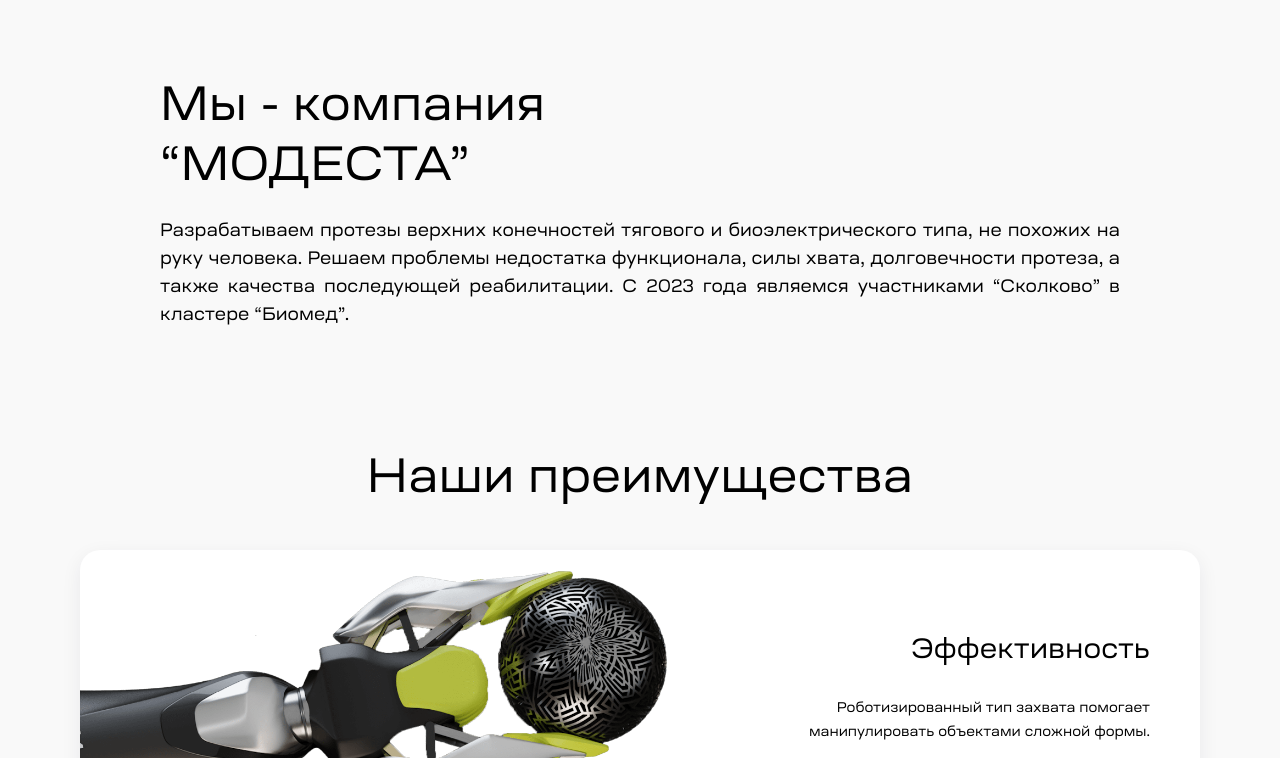
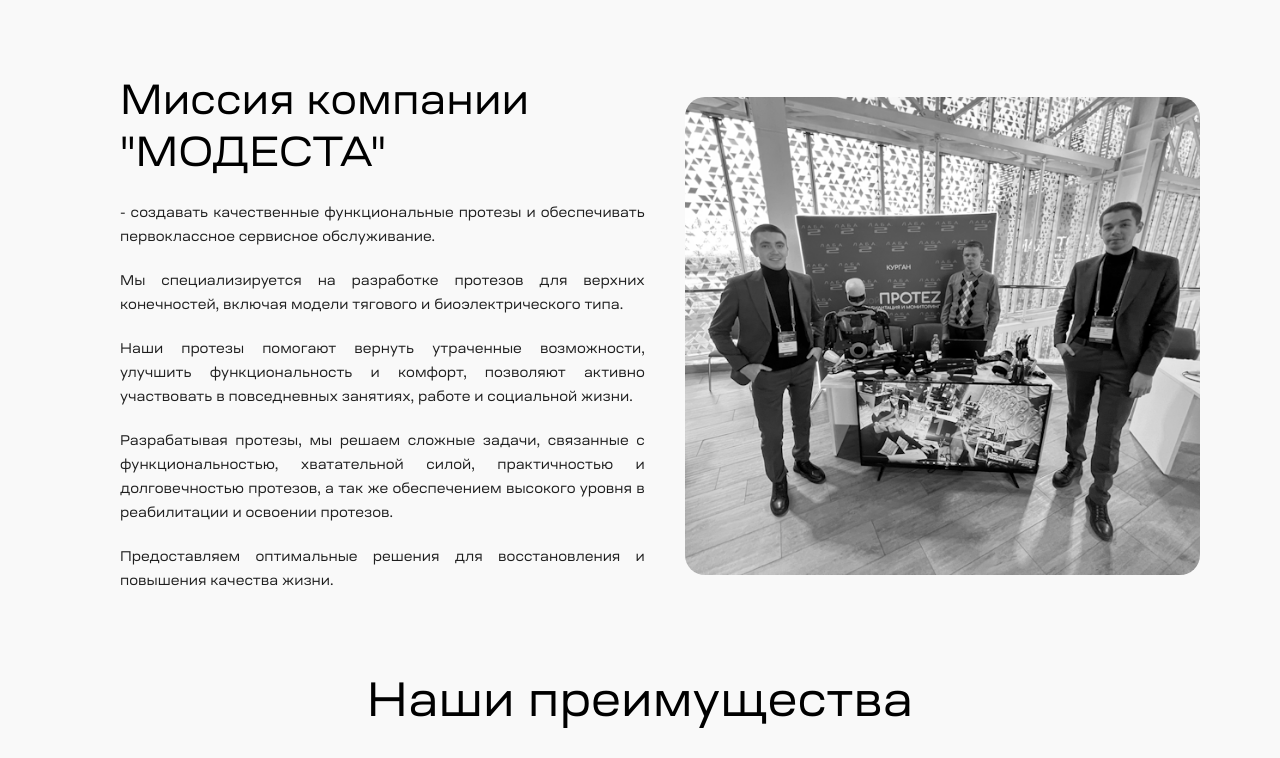
Before and after one commit to KirillBobkov/modesta, a plain HTML site: page index.html in a window 1280 px wide. Shown: the part 462-1220 px from the top of the page. Drawn offline with Linux system fonts and the light colour scheme.

Commit message:
fixed history

```diff
--- a/css/advantages_r1.css
+++ b/css/advantages_r1.css
@@ -33,6 +33,7 @@
 .advantages__item-description {
     max-width: 400px;
     text-shadow: 3px 3px 5px var(--card-bg-color), -3px 3px 5px var(--card-bg-color), -3px -3px 5px var(--card-bg-color),  3px -3px 5px var(--card-bg-color);
+    color: var(--secondary-font-color);
 }
 
 .advantages__item--right {
--- a/css/colors_r1.css
+++ b/css/colors_r1.css
@@ -1,5 +1,6 @@
 :root {
     --font-color: #000000;
+    --secondary-font-color: rgb(31, 31, 31);
 
     --bg-color: #f9f9f9;
     --bg-color-opacity: rgba(255, 255, 255, 0.694);
@@ -16,6 +17,7 @@
 
 :root[theme='dark'] {
     --font-color: #ffffff;
+    --secondary-font-color: rgb(161, 161, 161);
 
     --bg-color: #000000;
     --bg-color-opacity: rgba(0, 0, 0, 0.259);
--- a/css/header_r1.css
+++ b/css/header_r1.css
@@ -1,5 +1,6 @@
 .header {
     position: relative;
+    margin-bottom: 80px;
 }
 
 .header__video {
@@ -134,6 +135,7 @@
 @media screen and (max-width: 998px) {
     .header {
         margin-top: 0;
+        margin-bottom: 40px;
     }
 
     .header__video {
--- a/css/history_r1.css
+++ b/css/history_r1.css
@@ -1,40 +1,74 @@
 .history {
-    display: flex;
     margin: 0 auto;
-
 }
 
 .history__content {
     width: 100%;
     font-size: 18px;
     line-height: 28px;
-    padding: 80px 80px 40px 80px;
+    display: flex;
+    flex-wrap: nowrap;
+    align-items: center;
+}
+
+.history__content-inner {
+    padding: 0 40px;
+    border-radius: 20px;
+    display: flex;
+    flex-direction: column;
+    justify-content: center;
 }
 
 .history__title {
-    width: 50%;
-    font-size: 48px;
-    line-height: 60px;
+    width: 100%;
+    font-size: 42px;
+    line-height: 52px;
     margin-bottom: 20px;
     text-align: left;
 }
 
 .history__description {
     text-align: justify;
+    margin-bottom: 0;
+    font-size: 14px;
+    line-height: 24px;
+    color: var(--secondary-font-color);
+    margin-bottom: 20px;
+}
+
+.history__img {
+    width: 46%;
+    object-fit: cover;
+    border-radius: 20px;
+}
+
+.history__description:last-child {
+    margin-bottom: 0;
 }
 
 @media screen and (max-width: 768px) {
+
     .history__title {
         width: 100%;
         font-size: 32px;
         line-height: 36px;
         margin-bottom: 20px;
-        text-align: left;
+        text-align: center;
     }
 
     .history__content {
-        padding: 40px 0;
+        padding: 0;
         font-size: 14px;
         line-height: 20px;
+        flex-direction: column;
+    }
+
+    .history__content-inner {
+        padding: 0;
+        margin-bottom: 30px;
+    }
+
+    .history__img {
+        width: 100%;
     }
 }
--- a/css/problems_r1.css
+++ b/css/problems_r1.css
@@ -58,6 +58,7 @@
   .problem__description {
     font-size: 18px;
     line-height: 28px;
+    color: var(--secondary-font-color);
   }
 
   .problems .slider__indicators li {
--- a/css/stay-in-touch_r1.css
+++ b/css/stay-in-touch_r1.css
@@ -39,6 +39,7 @@
     font-size: 18px;
     line-height: 28px;
     margin-bottom: 20px;
+    color: rgb(161, 161, 161);
 }
 
 
--- a/css/team_r1.css
+++ b/css/team_r1.css
@@ -54,6 +54,7 @@
     line-height: 18px;
     text-align: left;
     width: 100%;
+    color: var(--secondary-font-color);
 }
 
 .person__profession {
--- a/index.html
+++ b/index.html
@@ -554,16 +554,14 @@
                     </g>
                 </svg>
                 <a target="_blank" href="https://navigator.sk.ru/orn/1125414" class="header__mobile-logo">
-                        <img width="30" src="img/sk_participant.png" class="header__imgSK"
-                            alt="Логотип участника Сколково">
+                    <img width="30" src="img/sk_participant.png" class="header__imgSK" alt="Логотип участника Сколково">
                     <span>Участник</span>
                 </a>
             </div>
             <nav class="nav">
                 <a target="_blank" href="https://navigator.sk.ru/orn/1125414"
                     class="header__nav-item header__nav-item--external">
-                        <img width="30" src="img/sk_participant.png" class="header__imgSK"
-                            alt="Логотип участника Сколково">
+                    <img width="30" src="img/sk_participant.png" class="header__imgSK" alt="Логотип участника Сколково">
                     <span>Участник</span>
                 </a>
                 <a class="header__nav-item" href="#history" onclick="toogleHeader()">О нас</a>
@@ -593,24 +591,50 @@
             </div>
         </div>
 
-        <video  class="header__video" preload="yes" autoplay loop muted playsinline>
-            <source  src="img/rotate.mp4"  type="video/mp4"></source>
-            <source src="img/rotate.webm" type="video/webm"></source>
-            <source  src="img/rotate.mov"  type="video/mov"></source>
+        <video class="header__video" preload="yes" autoplay loop muted playsinline>
+            <source src="img/rotate.mp4" type="video/mp4">
+            </source>
+            <source src="img/rotate.webm" type="video/webm">
+            </source>
+            <source src="img/rotate.mov" type="video/mov">
+            </source>
         </video>
     </header>
     <main>
         <section class="container">
             <div class="history" id="history">
                 <div class="history__content">
-                    <h2 class="history__title element-animation element-animation--bottom">Мы - компания “МОДЕСТА” </h2>
+
+                    <div class="history__content-inner">
+                        <h2 class="history__title element-animation element-animation--bottom"> Миссия компании "МОДЕСТА"
+                        </h2>
                     <p class="history__description element-animation element-animation--bottom">
-                        Разрабатываем протезы верхних конечностей тягового и биоэлектрического типа, не похожих на руку
-                        человека. Решаем проблемы недостатка функционала, силы хвата, долговечности протеза, а также
-                        качества последующей реабилитации. С 2023 года являемся участниками “Сколково” в кластере
-                        “Биомед”.
+                        - создавать качественные функциональные протезы и обеспечивать первоклассное сервисное
+                        обслуживание.
+                    </p>
+
+                    <p class="history__description element-animation element-animation--bottom">
+                        Мы специализируется на разработке протезов для верхних конечностей, включая
+                        модели тягового и биоэлектрического типа.
+                    </p>
+
+                    <p class="history__description element-animation element-animation--bottom">
+                        Наши протезы помогают вернуть утраченные возможности, улучшить функциональность и комфорт,
+                        позволяют активно участвовать в повседневных занятиях, работе и социальной жизни.
+                    </p>
+
+                    <p class="history__description element-animation element-animation--bottom">
+                        Разрабатывая протезы, мы решаем сложные задачи, связанные с функциональностью, хватательной
+                        силой, практичностью и долговечностью протезов, а так же обеспечением высокого уровня в реабилитации и освоении протезов.
+
+                    </p>
+                    <p class="history__description element-animation element-animation--bottom">
+                        Предоставляем оптимальные решения для восстановления и повышения качества жизни.
                     </p>
                 </div>
+                <img width="30" src="img/roadmap_period_3_2.png" class="history__img" alt="Протез">
+                </div>
+
             </div>
         </section>
 
```
Also changed, not shown: img/roadmap_period_3_2.png (added). Lines whose indentation alone changed are shown as unchanged.
